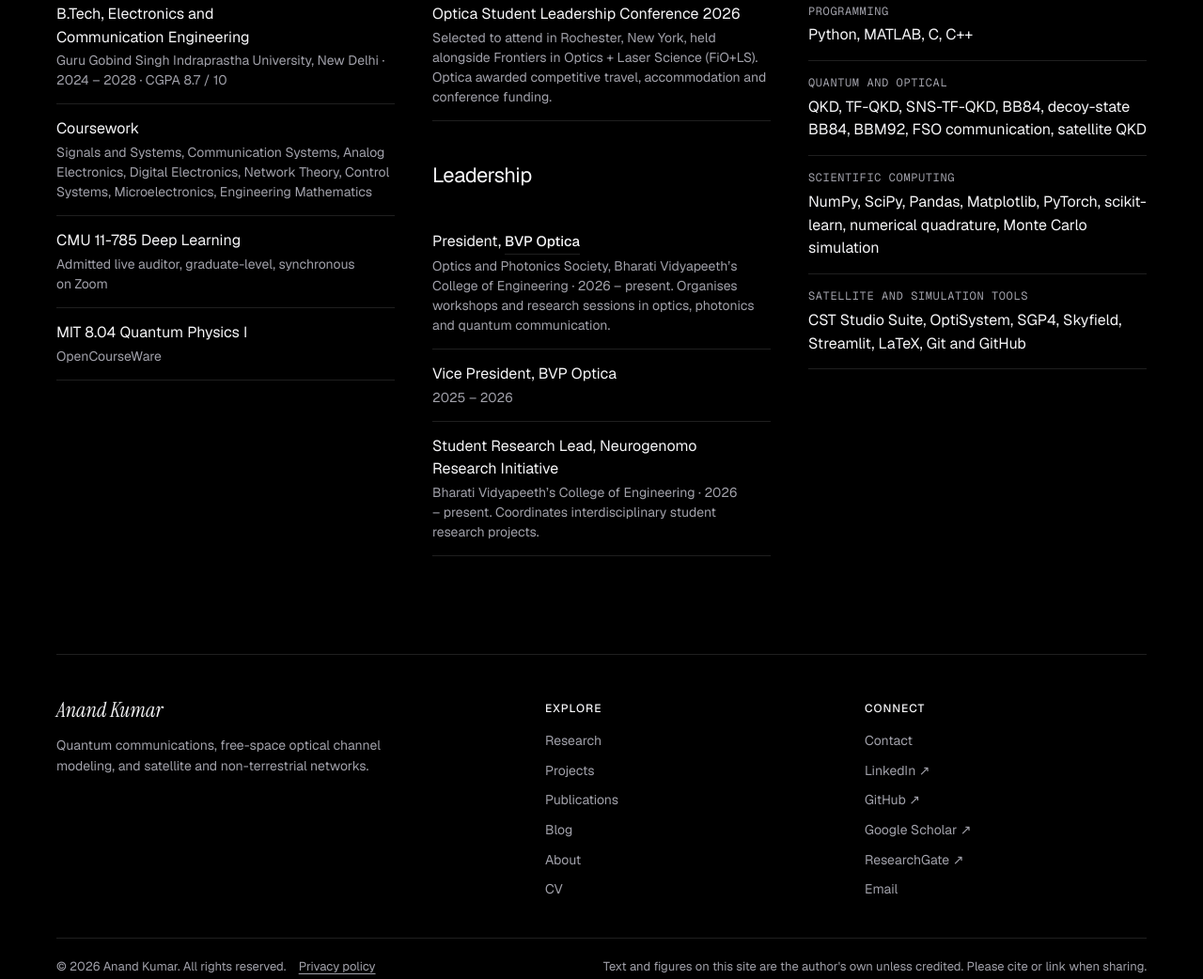
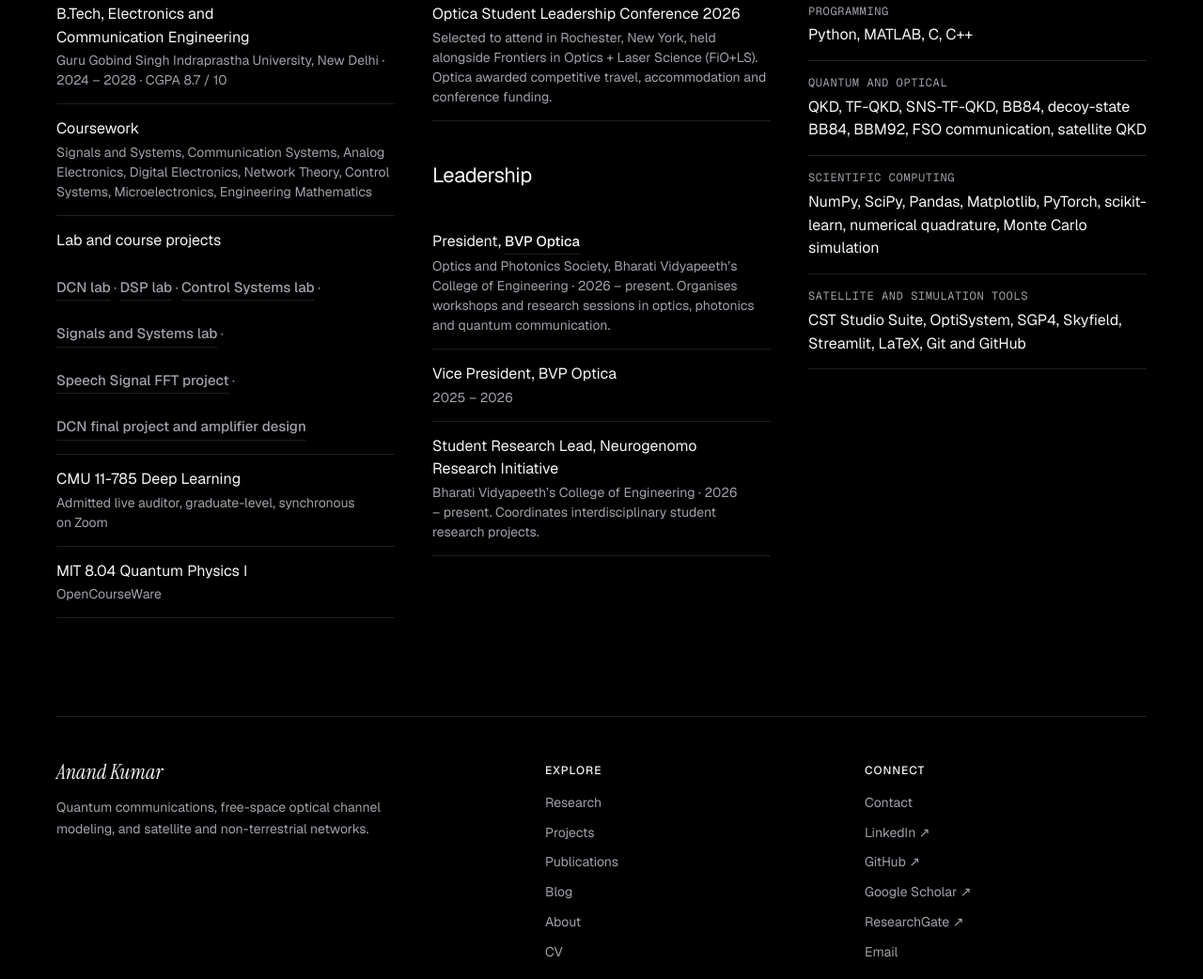
Before and after one commit to Anand-Ambastha/anand-ambastha.github.io, a plain HTML site: page about/index.html in a window 1280 px wide. Shown: the part 2026-3068 px from the top of the page at 94% size. Drawn offline with nearby package versions, Linux system fonts and the light colour scheme.

Commit message:
About: lab and course projects under B.Tech
Co-Authored-By: Claude Sonnet 5.5 <noreply@anthropic.com>
Claude-Session: https://claude.ai/code/session_012sE9GUebpSXZXC3Ce6unyt

```diff
--- a/about/index.html
+++ b/about/index.html
@@ -105,6 +105,7 @@
         <ul class="plain">
           <li>B.Tech, Electronics and Communication Engineering<small>Guru Gobind Singh Indraprastha University, New Delhi · 2024 – 2028 · CGPA 8.7 / 10</small></li>
           <li>Coursework<small>Signals and Systems, Communication Systems, Analog Electronics, Digital Electronics, Network Theory, Control Systems, Microelectronics, Engineering Mathematics</small></li>
+          <li>Lab and course projects<small><a class="inline-link" href="https://github.com/Anand-Ambastha/Data-Communication-and-Networking-Lab" target="_blank" rel="noopener">DCN lab</a> · <a class="inline-link" href="https://github.com/Anand-Ambastha/dsp-lab" target="_blank" rel="noopener">DSP lab</a> · <a class="inline-link" href="https://github.com/Anand-Ambastha/control_system_lab" target="_blank" rel="noopener">Control Systems lab</a> · <a class="inline-link" href="https://github.com/Anand-Ambastha/signal_and_system_lab" target="_blank" rel="noopener">Signals and Systems lab</a> · <a class="inline-link" href="https://github.com/Anand-Ambastha/Speech-Signal-Analysis-FFT" target="_blank" rel="noopener">Speech Signal FFT project</a> · <a class="inline-link" href="../projects/#coursework">DCN final project and amplifier design</a></small></li>
           <li>CMU 11-785 Deep Learning<small>Admitted live auditor, graduate-level, synchronous on Zoom</small></li>
           <li>MIT 8.04 Quantum Physics I<small>OpenCourseWare</small></li>
         </ul>
```
Also changed, not shown: CHANGELOG.md.
